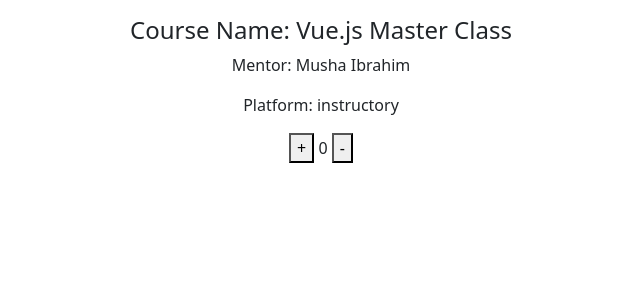
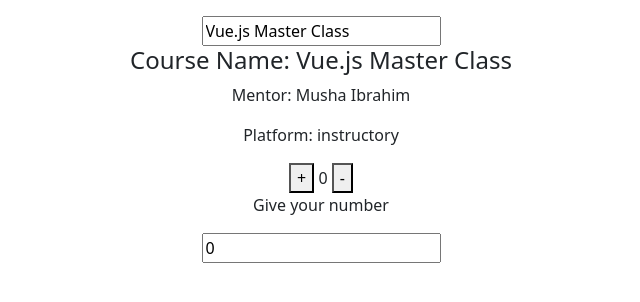
Before and after one commit to pobitrodeb/vue.js_master, a Vue app in the folder first_project/: page / in a window 1280 px wide. Shown: the top 302 px of the page, without its empty margins (319-959 px from the left). Built offline with nearby package versions, Linux system fonts and the light colour scheme.

Commit message:
Two Way Data Binding session done

```diff
--- a/first_project/src/App.vue
+++ b/first_project/src/App.vue
@@ -1,4 +1,5 @@
 <template>
+  <input type="text" v-model="course.name">
   <h4> Course Name: {{ course.name }}</h4>
   <p> Mentor: {{ course.mentor }}</p>
   <p> Platform: {{ course.platform }}</p>
@@ -6,11 +7,12 @@
   <button @click="count++"> +</button>
     {{ count }}
   <button @click="count--"> - </button>
+
+   <!-- Two Way Data Binding  -->
+  <p>Give your number </p>
+  <input type="number" v-model="count">
+
 </template>
-
-
-
-
 
 // [ when your data non Primitive Type [object] you use reactive]
 <script setup>
```
